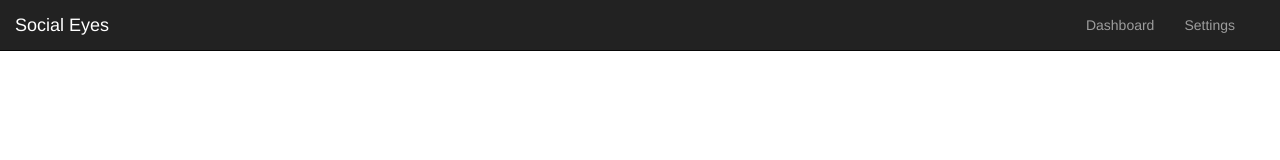
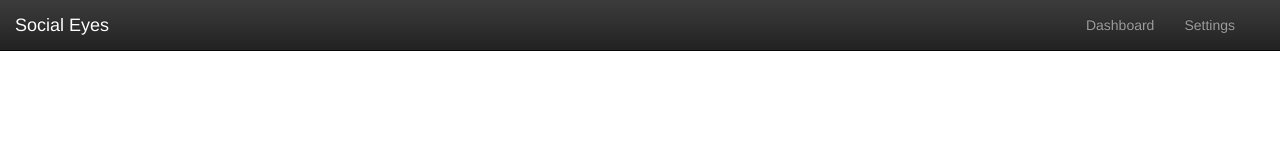
Before and after one commit to sqsinger1123/social_eyes, a website: page index.html in a window 1280 px wide. Drawn offline with nearby package versions, Linux system fonts and the light colour scheme.

Commit message:
jquery, menu area, readme description

```diff
--- a/index.html
+++ b/index.html
@@ -5,9 +5,9 @@
 <meta charset="UTF-8">
 
 <link rel="stylesheet" type="text/css" href="/node_modules/bootstrap/dist/css/bootstrap.min.css">
-<link rel="stylesheet" type="text/css" href="/node_modules/bootstrap/dist/css/bootstrap.theme.min.css">
-<link rel="stylesheet" type="text/css" href="/node_modules/bootstrap/dist/css/bootstrap.min.css">
+<link rel="stylesheet" type="text/css" href="/node_modules/bootstrap/dist/css/bootstrap-theme.min.css">
 
+<script type="text/javascript" src="/node_modules/jquery/dist/jquery.min.js"></script>
 <script type="text/javascript" src="/node_modules/bootstrap/dist/js/bootstrap.min.js"></script>
 <script type="text/javascript" src="/node_modules/angular/angular.min.js"></script>
 
```
Also changed, not shown: README.md. Lines whose indentation alone changed are shown as unchanged.
